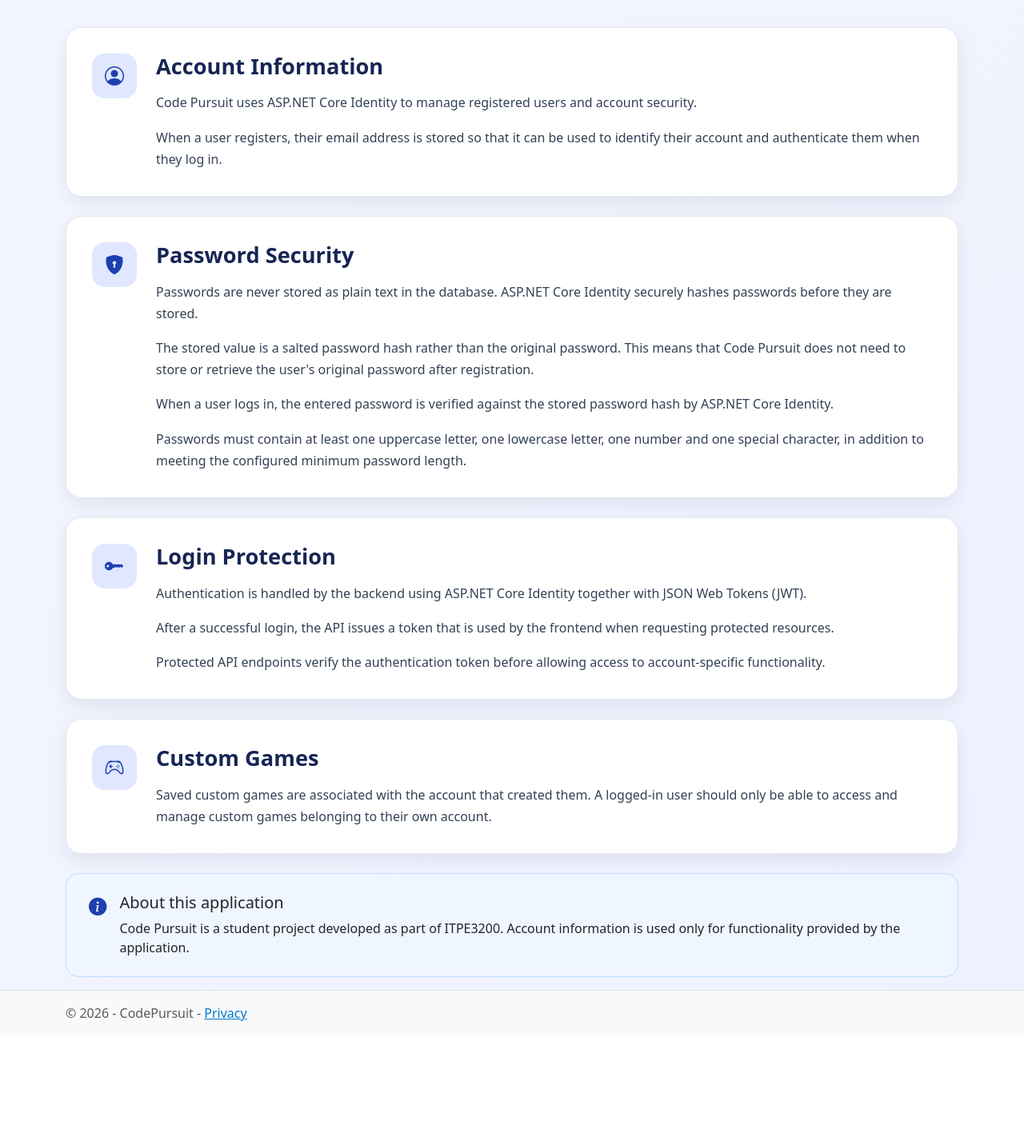
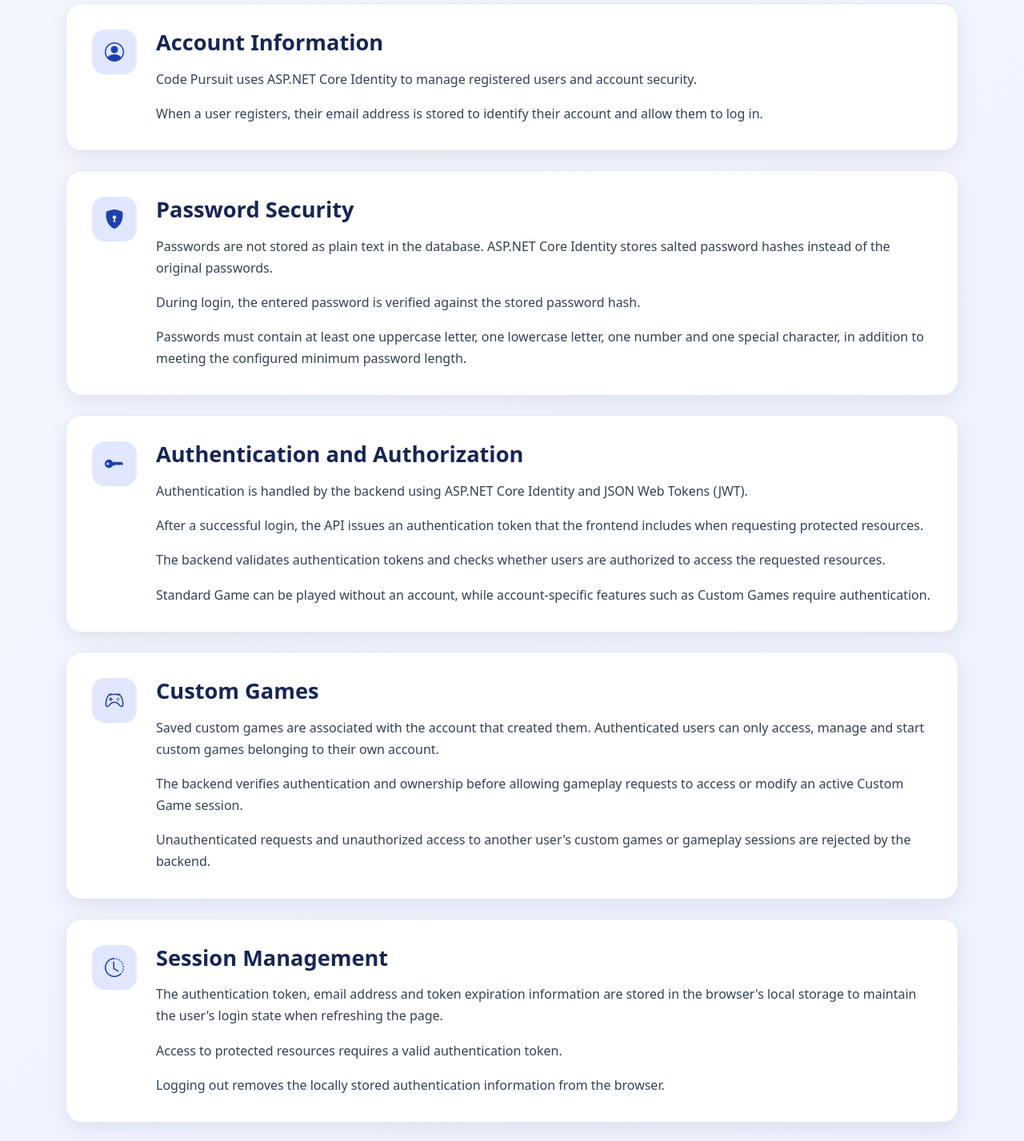
Before and after one commit to havare0207/ITPE3200-HMJTSub2, a React app in the folder frontend/: page /privacy in a window 1280 px wide. Shown: the part 260-1687 px from the top of the page at 80% size. Before the commit the page ends 1555 px from the top, so only its background shows below. Built offline with nearby package versions, Linux system fonts and the light colour scheme; the HTML template or start-up script is replaced by a standard one.

Commit message:
Update privacy page to reflect authentication, authorization and session management

```diff
--- a/frontend/src/privacy/PrivacyPage.tsx
+++ b/frontend/src/privacy/PrivacyPage.tsx
@@ -10,7 +10,6 @@ function PrivacyPage() {
                 className="privacy-intro mb-5"
                 aria-labelledby="privacy-heading"
             >
-
                 <h1
                     id="privacy-heading"
                     className="privacy-title"
@@ -19,11 +18,10 @@ function PrivacyPage() {
                 </h1>
 
                 <p className="privacy-intro-text">
-                    This page explains how Code Pursuit handles account information,
-                    password security, authentication, login protection and access to
-                    account-specific features such as custom games. It also describes
-                    how user credentials are protected and how authenticated access is
-                    used throughout the application.
+                    This page explains how Code Pursuit handles account
+                    information, password security, authentication and
+                    access to account-specific features. It also describes
+                    how user credentials and custom games are protected.
                 </p>
             </section>
 
@@ -58,8 +56,7 @@ function PrivacyPage() {
 
                     <p className="mb-0">
                         When a user registers, their email address is stored
-                        so that it can be used to identify their account
-                        and authenticate them when they log in.
+                        to identify their account and allow them to log in.
                     </p>
                 </div>
             </section>
@@ -89,22 +86,14 @@ function PrivacyPage() {
                     </h2>
 
                     <p>
-                        Passwords are never stored as plain text in the
-                        database. ASP.NET Core Identity securely hashes
-                        passwords before they are stored.
+                        Passwords are not stored as plain text in the
+                        database. ASP.NET Core Identity stores salted
+                        password hashes instead of the original passwords.
                     </p>
 
                     <p>
-                        The stored value is a salted password hash rather
-                        than the original password. This means that Code
-                        Pursuit does not need to store or retrieve the
-                        user's original password after registration.
-                    </p>
-
-                    <p>
-                        When a user logs in, the entered password is
-                        verified against the stored password hash by
-                        ASP.NET Core Identity.
+                        During login, the entered password is verified
+                        against the stored password hash.
                     </p>
 
                     <p className="mb-0">
@@ -118,7 +107,7 @@ function PrivacyPage() {
 
 
             {/* =====================================
-                Login protection
+                Authentication and authorization
                 ===================================== */}
 
             <section
@@ -137,32 +126,37 @@ function PrivacyPage() {
                         id="login-protection-heading"
                         className="privacy-card-title"
                     >
-                        Login Protection
+                        Authentication and Authorization
                     </h2>
 
                     <p>
                         Authentication is handled by the backend using
-                        ASP.NET Core Identity together with JSON Web Tokens
-                        (JWT).
+                        ASP.NET Core Identity and JSON Web Tokens (JWT).
                     </p>
 
                     <p>
-                        After a successful login, the API issues a token
-                        that is used by the frontend when requesting
-                        protected resources.
+                        After a successful login, the API issues an
+                        authentication token that the frontend includes
+                        when requesting protected resources.
+                    </p>
+
+                    <p>
+                        The backend validates authentication tokens
+                        and checks whether users are authorized to
+                        access the requested resources.
                     </p>
 
                     <p className="mb-0">
-                        Protected API endpoints verify the authentication
-                        token before allowing access to account-specific
-                        functionality.
+                        Standard Game can be played without an account,
+                        while account-specific features such as Custom
+                        Games require authentication.
                     </p>
                 </div>
             </section>
 
 
             {/* =====================================
-                Custom games
+                Custom game security
                 ===================================== */}
 
             <section
@@ -184,11 +178,66 @@ function PrivacyPage() {
                         Custom Games
                     </h2>
 
+                    <p>
+                        Saved custom games are associated with the account
+                        that created them. Authenticated users can only
+                        access, manage and start custom games belonging
+                        to their own account.
+                    </p>
+
+                    <p>
+                        The backend verifies authentication and ownership
+                        before allowing gameplay requests to access or
+                        modify an active Custom Game session.
+                    </p>
+
                     <p className="mb-0">
-                        Saved custom games are associated with the account
-                        that created them. A logged-in user should only be
-                        able to access and manage custom games belonging
-                        to their own account.
+                        Unauthenticated requests and unauthorized access
+                        to another user's custom games or gameplay
+                        sessions are rejected by the backend.
+                    </p>
+                </div>
+            </section>
+
+
+            {/* =====================================
+                Session management
+                ===================================== */}
+
+            <section
+                className="privacy-card mb-4"
+                aria-labelledby="session-management-heading"
+            >
+                <div
+                    className="privacy-card-icon"
+                    aria-hidden="true"
+                >
+                    <i className="bi bi-clock-history" />
+                </div>
+
+                <div>
+                    <h2
+                        id="session-management-heading"
+                        className="privacy-card-title"
+                    >
+                        Session Management
+                    </h2>
+
+                    <p>
+                        The authentication token, email address and
+                        token expiration information are stored in
+                        the browser's local storage to maintain the
+                        user's login state when refreshing the page.
+                    </p>
+
+                    <p>
+                        Access to protected resources requires a
+                        valid authentication token.
+                    </p>
+
+                    <p className="mb-0">
+                        Logging out removes the locally stored
+                        authentication information from the browser.
                     </p>
                 </div>
             </section>
@@ -219,8 +268,9 @@ function PrivacyPage() {
 
                     <p className="mb-0">
                         Code Pursuit is a student project developed as
-                        part of ITPE3200. Account information is used only
-                        for functionality provided by the application.
+                        part of ITPE3200. Account information supports
+                        authentication, account management and
+                        personalized application functionality.
                     </p>
                 </div>
             </section>
```
